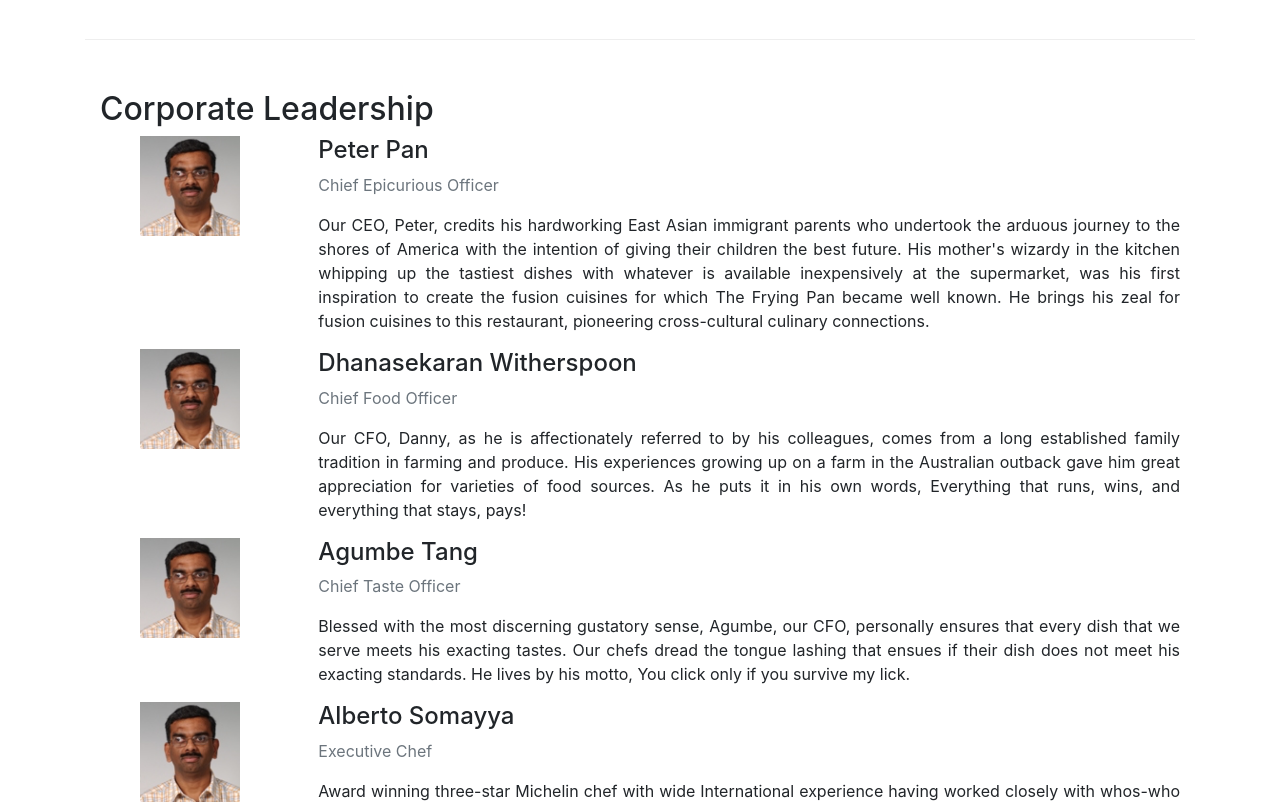
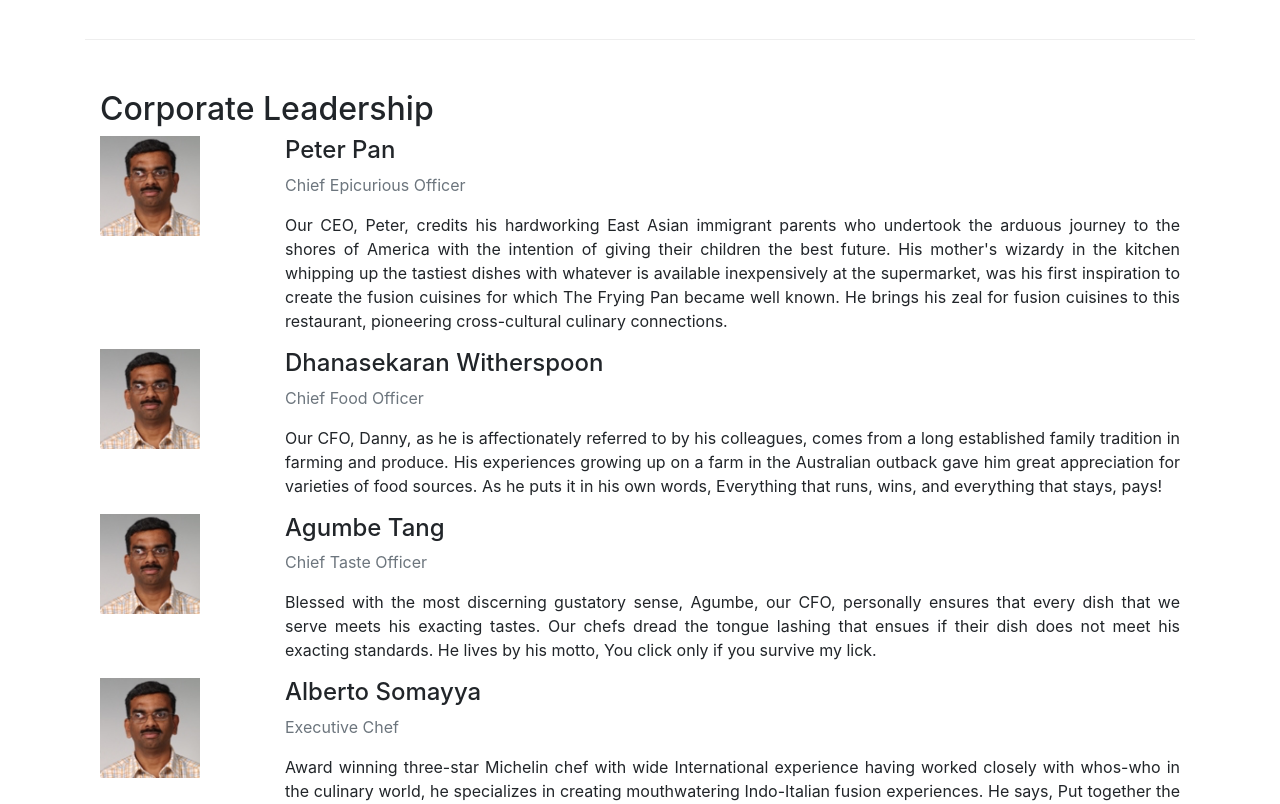
Before and after one commit to Gautham245/react_basics, a React (Create React App) app: page /aboutus in a window 1280 px wide. Shown: the part 940-1744 px from the top of the page. Built offline with nearby package versions, Linux system fonts and the light colour scheme; the HTML template or start-up script is replaced by a standard one.

Commit message:
alignment modified

```diff
--- a/src/components/AboutComponent.js
+++ b/src/components/AboutComponent.js
@@ -14,9 +14,8 @@ function RenderLeader({leaders})
           <Media heading>{leader.name}</Media>
           <p className=" text-muted ">{leader.designation}</p>
           <p className="text-justify">{leader.description}</p>
-        </Media><br/><br/>
+        </Media>
       </Media>
-
     );
   });
   return(
@@ -76,14 +75,12 @@ function About(props) {
           </div>
       </div>
       <div className="row row-content">
-          <div className="col-12">
-              <h2>Corporate Leadership</h2>
-          </div>
-          <div className="col-12">
-              <Media list>
-                  <RenderLeader leaders={props.leaders}/>
-              </Media>
-          </div>
+        <div className="col-12">
+            <h2>Corporate Leadership</h2>
+        </div>
+        <Media list className="col-12">
+            <RenderLeader leaders={props.leaders}/>
+        </Media>
       </div>
     </div>
   );
```
